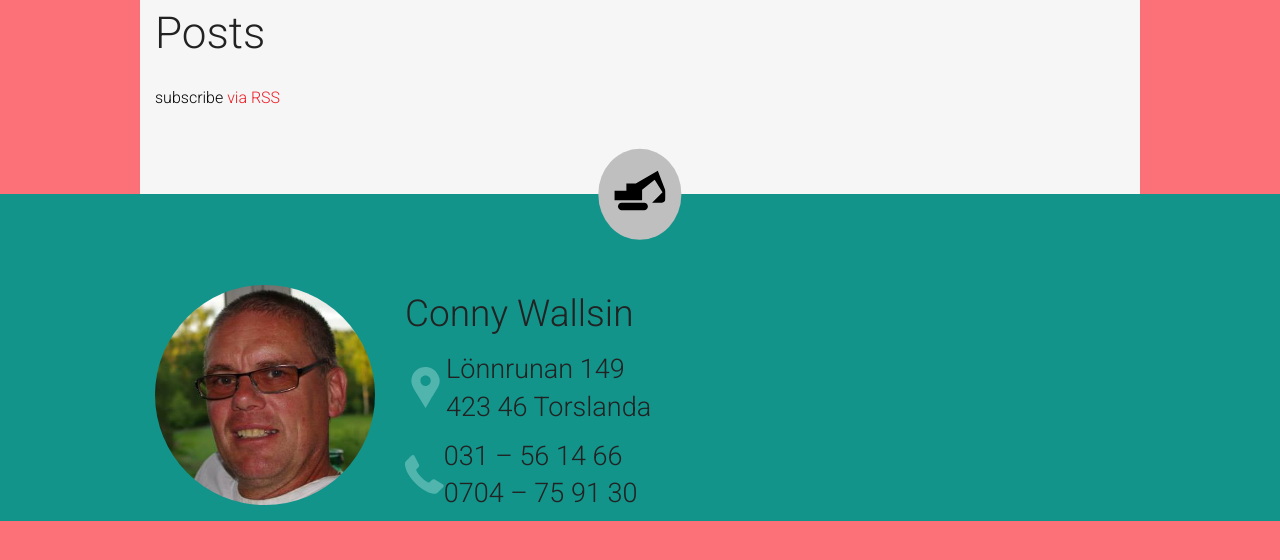
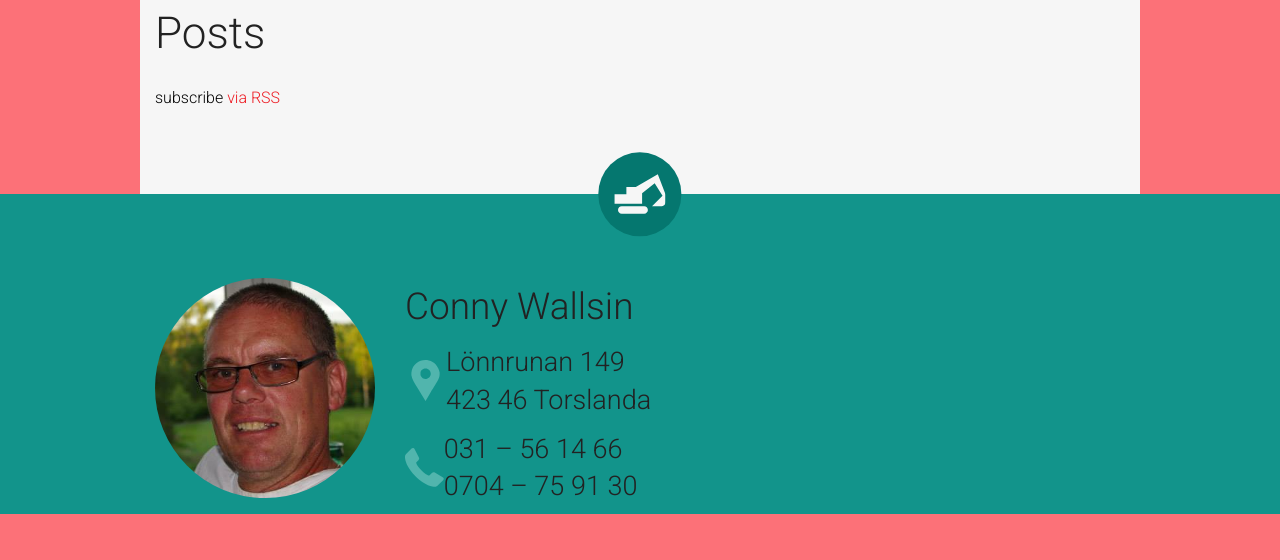
Before and after one commit to CalvinMcGee/wallsin.se, a Jekyll site: the page built from index.html, in a window 1280 px wide. Shown: the top 560 px of the page. Built offline with Jekyll 4.4.1, drawn with Linux system fonts in a browser that asks for light colours.

Commit message:
Uppdaterar färg på grävmaskin.

```diff
--- a/_sass/_footer.scss
+++ b/_sass/_footer.scss
@@ -3,7 +3,7 @@ footer {
 }
 
 .separator-icon {
-  background-color: darken(#FFF, 25);
+  background-color: $secondary-color-dark-1;
   border-radius: 50%;
   display: inline-block;
   top: 0;
@@ -11,6 +11,11 @@ footer {
   padding: 1rem;
   position: relative;
   transform: translate(-50%, -50%);
+}
+
+#icon-excavator {
+  fill: $vapor;
+  vertical-align: middle;
 }
 
 .headshot {
```
